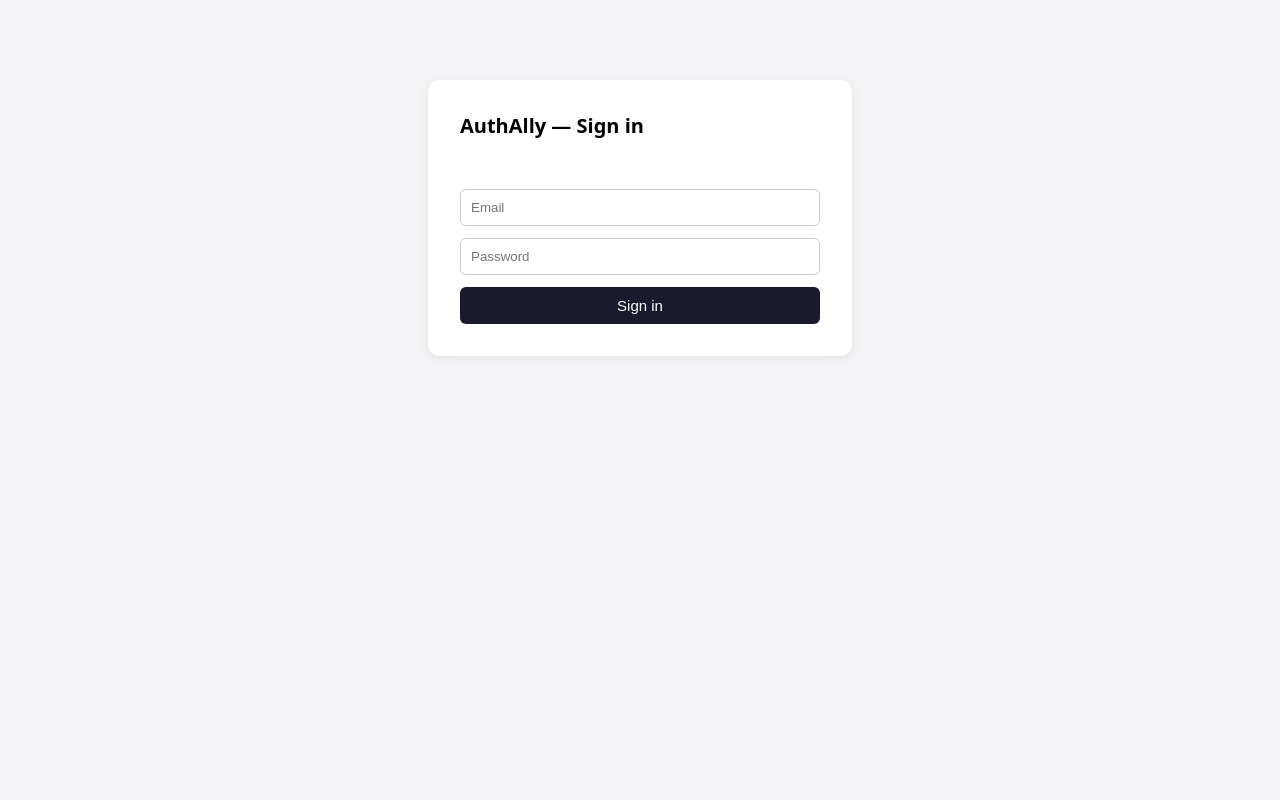
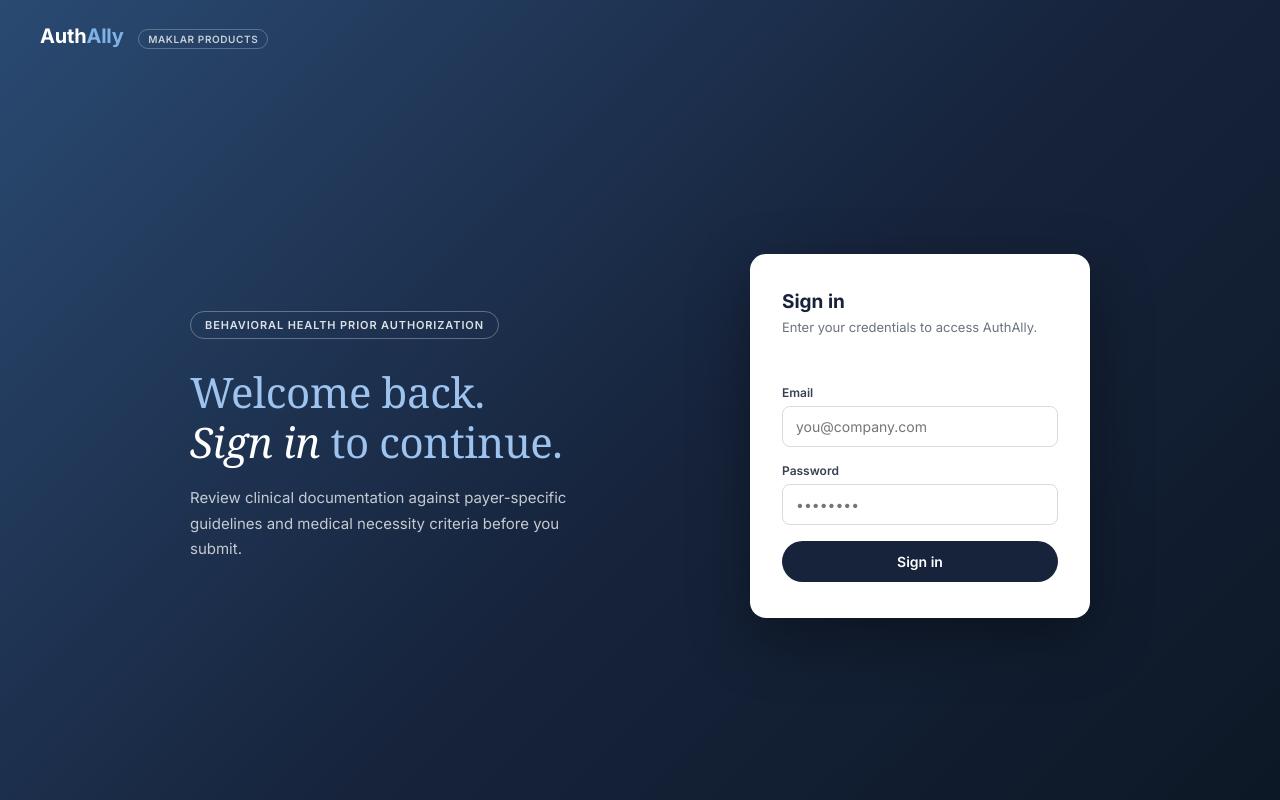
Before and after one commit to nicolebrittany1127/Authreview, a website: page public/login.html in a window 1280 px wide. Drawn offline with nearby package versions, Linux system fonts and the light colour scheme; a web font is replaced by a local one.

Commit message:
Update login.html

```diff
--- a/public/login.html
+++ b/public/login.html
@@ -4,34 +4,190 @@
   <meta charset="UTF-8" />
   <meta name="viewport" content="width=device-width, initial-scale=1.0" />
   <title>AuthAlly — Sign in</title>
+  <link rel="preconnect" href="https://fonts.googleapis.com" />
+  <link href="https://fonts.googleapis.com/css2?family=Georgia&family=Inter:wght@400;500;600;700&display=swap" rel="stylesheet" />
   <script src="https://cdn.jsdelivr.net/npm/@supabase/supabase-js@2"></script>
   <style>
-    body { font-family: system-ui, sans-serif; background:#f5f5f7; }
-    .box { max-width:360px; margin:80px auto; background:#fff; padding:32px;
-           border-radius:12px; box-shadow:0 2px 12px rgba(0,0,0,.08); }
-    h1 { font-size:20px; margin:0 0 20px; }
-    input { width:100%; padding:10px; margin-bottom:12px; border:1px solid #ccc;
-            border-radius:6px; box-sizing:border-box; }
-    button { width:100%; padding:10px; border:0; border-radius:6px;
-             background:#1a1a2e; color:#fff; font-size:15px; cursor:pointer; }
-    button:disabled { opacity:.6; cursor:default; }
-    .err { color:crimson; font-size:14px; margin-bottom:12px; min-height:18px; }
+    * { box-sizing: border-box; }
+    body {
+      margin: 0;
+      font-family: 'Inter', system-ui, sans-serif;
+      min-height: 100vh;
+      background: linear-gradient(135deg, #2a4a72 0%, #16233b 55%, #0d1826 100%);
+      display: flex;
+      flex-direction: column;
+    }
+    .topbar {
+      padding: 24px 40px;
+    }
+    .brand {
+      font-size: 20px;
+      font-weight: 700;
+      color: #fff;
+      letter-spacing: -0.01em;
+    }
+    .brand span { color: #7fb3e8; }
+    .brand-org {
+      display: inline-block;
+      margin-left: 10px;
+      font-size: 10px;
+      font-weight: 600;
+      letter-spacing: 0.06em;
+      text-transform: uppercase;
+      padding: 3px 9px;
+      border-radius: 20px;
+      border: 1px solid rgba(255,255,255,0.25);
+      color: rgba(255,255,255,0.75);
+      vertical-align: middle;
+    }
+    .wrap {
+      flex: 1;
+      display: flex;
+      align-items: center;
+      justify-content: center;
+      padding: 20px;
+    }
+    .content {
+      display: flex;
+      align-items: center;
+      gap: 64px;
+      max-width: 900px;
+      width: 100%;
+    }
+    .intro { flex: 1; color: #fff; }
+    .eyebrow {
+      display: inline-block;
+      font-size: 11px;
+      font-weight: 600;
+      letter-spacing: 0.08em;
+      text-transform: uppercase;
+      color: rgba(255,255,255,0.85);
+      border: 1px solid rgba(255,255,255,0.3);
+      border-radius: 20px;
+      padding: 6px 14px;
+      margin-bottom: 28px;
+    }
+    .intro h1 {
+      font-family: Georgia, serif;
+      font-weight: 400;
+      font-size: 42px;
+      line-height: 1.2;
+      margin: 0 0 18px;
+      letter-spacing: -0.01em;
+    }
+    .intro h1 { color: #9dc3ee; }
+    .intro h1 em {
+      font-style: italic;
+      color: #fff;
+    }
+    .intro p {
+      font-size: 15px;
+      color: rgba(255,255,255,0.75);
+      line-height: 1.7;
+      max-width: 380px;
+      margin: 0;
+    }
+    .card {
+      flex: 0 0 340px;
+      background: #fff;
+      border-radius: 16px;
+      padding: 36px 32px;
+      box-shadow: 0 20px 60px rgba(0,0,0,0.35);
+    }
+    .card h2 {
+      font-size: 19px;
+      font-weight: 700;
+      margin: 0 0 6px;
+      color: #16233b;
+    }
+    .card .sub {
+      font-size: 13px;
+      color: #6b7280;
+      margin: 0 0 22px;
+    }
+    .err {
+      color: #c0392b;
+      font-size: 13px;
+      margin-bottom: 12px;
+      min-height: 16px;
+    }
+    label {
+      display: block;
+      font-size: 12px;
+      font-weight: 600;
+      color: #374151;
+      margin-bottom: 6px;
+    }
+    input {
+      width: 100%;
+      padding: 11px 13px;
+      margin-bottom: 16px;
+      border: 1px solid #d7dce3;
+      border-radius: 8px;
+      font-size: 14px;
+      font-family: inherit;
+      box-sizing: border-box;
+      transition: border-color 0.15s;
+    }
+    input:focus {
+      outline: none;
+      border-color: #7fb3e8;
+      box-shadow: 0 0 0 3px rgba(127,179,232,0.25);
+    }
+    button {
+      width: 100%;
+      padding: 12px;
+      border: 0;
+      border-radius: 999px;
+      background: #16233b;
+      color: #fff;
+      font-size: 14px;
+      font-weight: 600;
+      font-family: inherit;
+      cursor: pointer;
+      transition: opacity 0.15s;
+    }
+    button:hover { opacity: 0.9; }
+    button:disabled { opacity: 0.6; cursor: default; }
+    @media (max-width: 760px) {
+      .content { flex-direction: column; gap: 36px; }
+      .intro { text-align: center; }
+      .intro p { margin: 0 auto; }
+      .card { flex: 0 0 auto; width: 100%; max-width: 340px; }
+    }
   </style>
 </head>
 <body>
-  <div class="box">
-    <h1>AuthAlly — Sign in</h1>
-    <div class="err" id="err"></div>
-    <input type="email" id="email" placeholder="Email" autocomplete="username" />
-    <input type="password" id="password" placeholder="Password" autocomplete="current-password" />
-    <button id="btn">Sign in</button>
+  <div class="topbar">
+    <span class="brand">Auth<span>Ally</span></span>
+    <span class="brand-org">Maklar Products</span>
+  </div>
+
+  <div class="wrap">
+    <div class="content">
+      <div class="intro">
+        <span class="eyebrow">Behavioral Health Prior Authorization</span>
+        <h1>Welcome back.<br><em>Sign in</em> to continue.</h1>
+        <p>Review clinical documentation against payer-specific guidelines and medical necessity criteria before you submit.</p>
+      </div>
+
+      <div class="card">
+        <h2>Sign in</h2>
+        <p class="sub">Enter your credentials to access AuthAlly.</p>
+        <div class="err" id="err"></div>
+        <label for="email">Email</label>
+        <input type="email" id="email" placeholder="you@company.com" autocomplete="username" />
+        <label for="password">Password</label>
+        <input type="password" id="password" placeholder="••••••••" autocomplete="current-password" />
+        <button id="btn">Sign in</button>
+      </div>
+    </div>
   </div>
 
   <script>
     const SUPABASE_URL = 'https://bfxlalbdaesoegvyyffd.supabase.co';
     const SUPABASE_ANON_KEY = 'sb_publishable_w9__fwjintmEx8VPmdYuLA_VqMxtMoo';
-    const supabase = window.supabase.createClient(SUPABASE_URL, SUPABASE_ANON_KEY);
-
+    const authClient = window.supabase.createClient(SUPABASE_URL, SUPABASE_ANON_KEY);
     const btn = document.getElementById('btn');
     const errEl = document.getElementById('err');
 
@@ -41,11 +197,11 @@
       btn.textContent = 'Signing in…';
       const email = document.getElementById('email').value.trim();
       const password = document.getElementById('password').value;
-      const { error } = await supabase.auth.signInWithPassword({ email, password });
+      const { error } = await authClient.auth.signInWithPassword({ email, password });
       btn.disabled = false;
       btn.textContent = 'Sign in';
       if (error) { errEl.textContent = error.message; return; }
-      window.location.href = '/';   // main app after login
+      window.location.href = '/';
     }
 
     btn.addEventListener('click', signIn);
```
